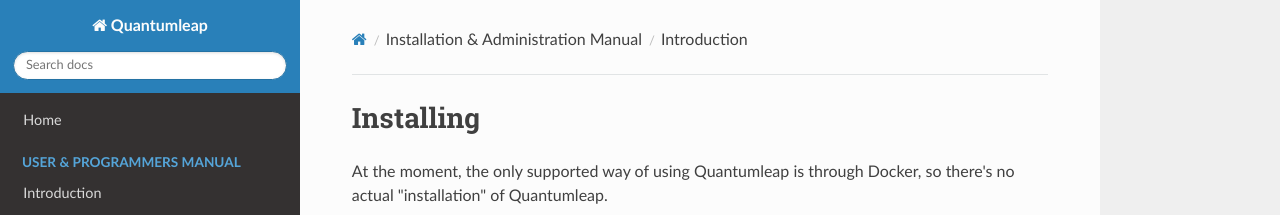
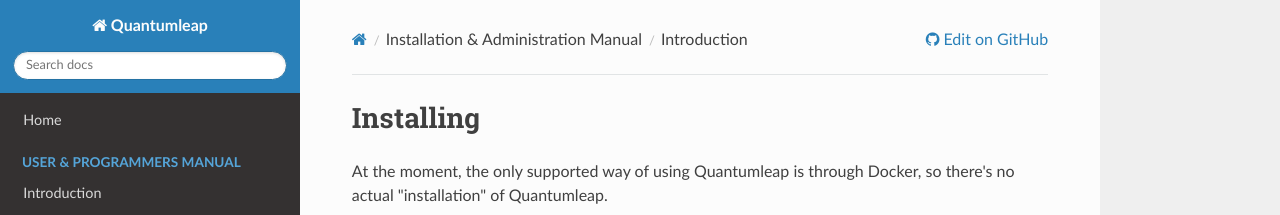
Before and after one commit to orchestracities/ngsi-timeseries-api, an MkDocs documentation site: the page built from doc/manuals/admin/index.md, in a window 1280 px wide and 900 px high. Shown: the top 215 px of the window. Built offline with MkDocs 1.6.1, drawn with Linux system fonts in a browser that asks for light colours; nearby versions of some CDN libraries; comment, search, counter and statistics services are not loaded; old or Windows-style settings are respelled for this version of MkDocs.

Commit message:
Fix edit_url

```diff
--- a/mkdocs.yml
+++ b/mkdocs.yml
@@ -16,4 +16,4 @@
 markdown_extensions: [toc,fenced_code]
 extra_css: ["https://fiware.org/style/fiware_readthedocs.css"]
 repo_url: https://github.com/smartsdk/ngsi-timeseries-api
-edit_uri: ''
+edit_uri: 'edit/master/docs/'
```
